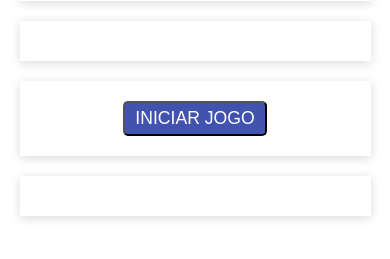
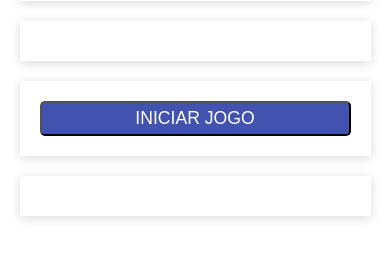
Before and after one commit to maiconDeSouza/jogo-derrote-o-monstro-vuejs, a plain HTML site: page index.html in a window 390 px wide. Shown: the part 207-466 px from the top of the page. Drawn offline with nearby package versions, Linux system fonts and the light colour scheme.

```diff
--- a/style.css
+++ b/style.css
@@ -168,3 +168,10 @@ body{
     padding: 5px;
     font-weight: 600;
 }
+
+@media (max-width: 600px){
+    .buttons{
+        display: flex;
+        flex-direction: column;
+    }
+}
```
Also changed, not shown: 1 other file.
